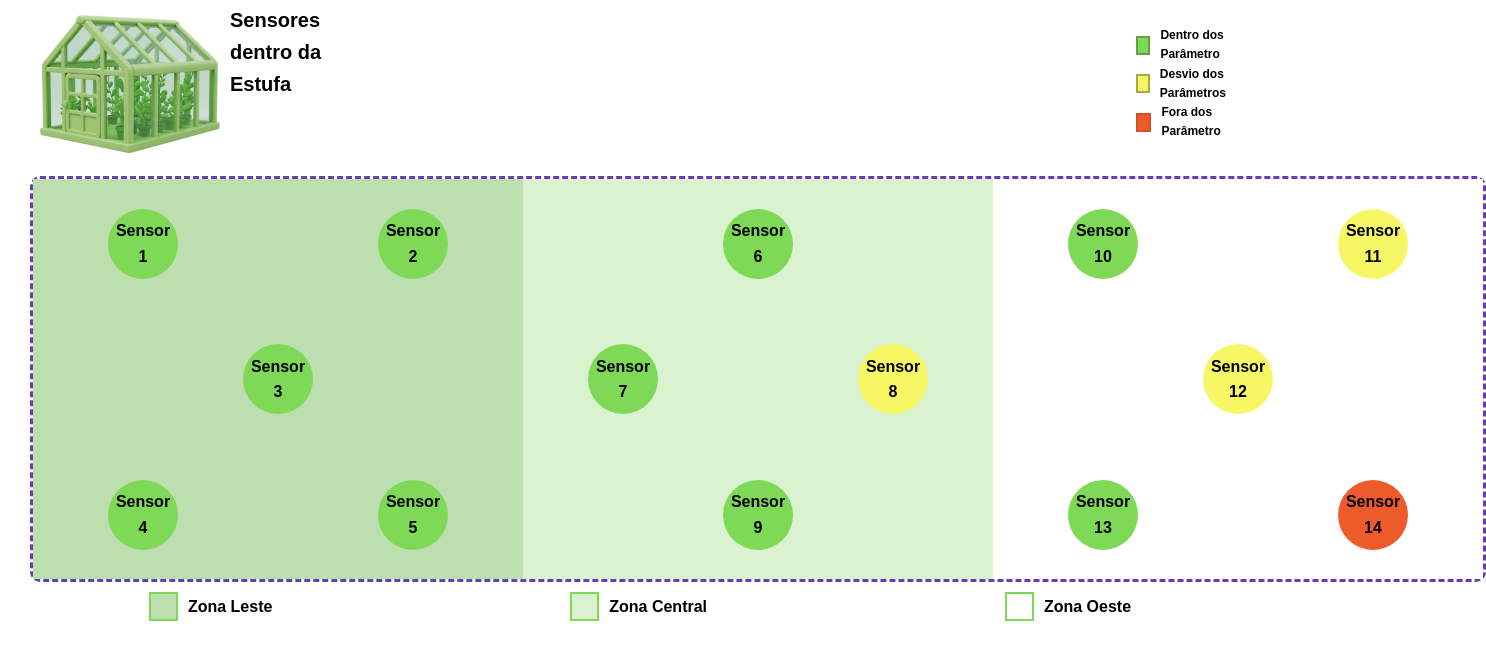
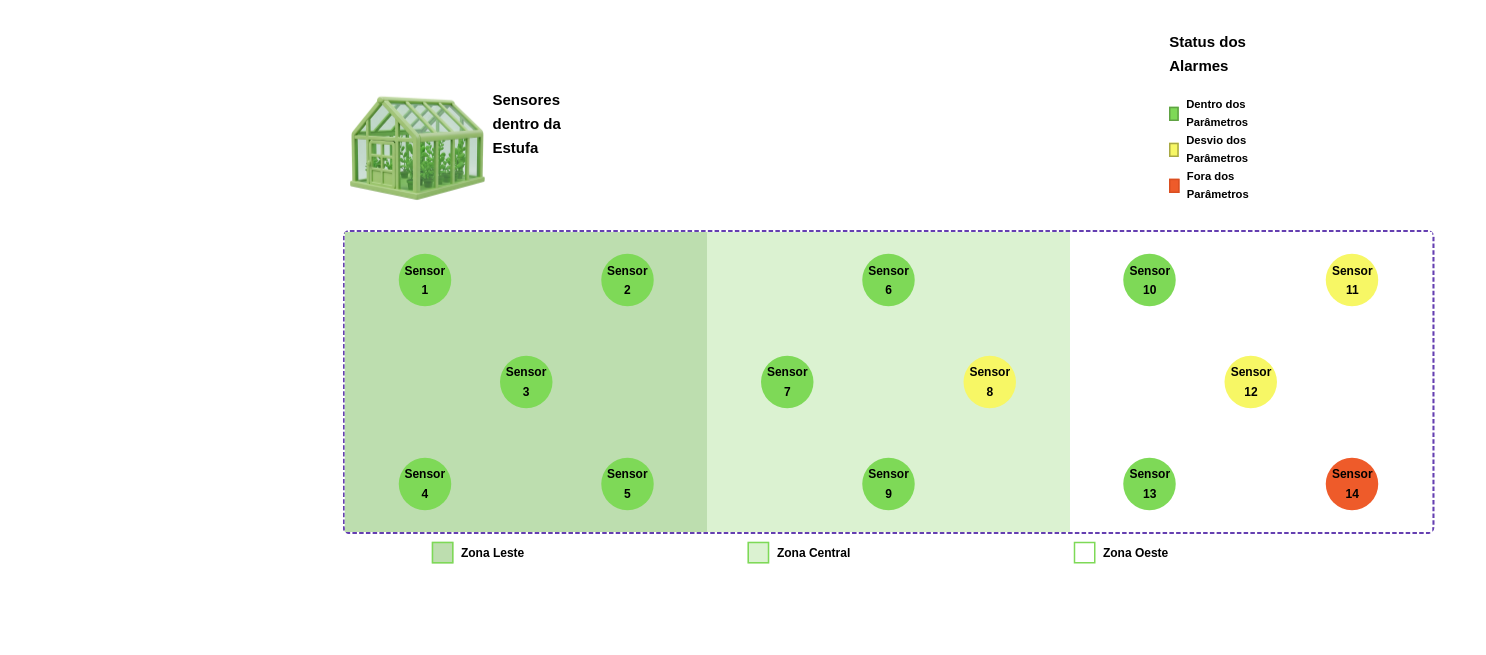
Before and after one commit to Ctrl-V-SPTech/Grupo, a plain HTML site: page Algoritimo/Site Ctrl+V/dashboardsestufa.html in a window 1280 px wide. Shown: the part 157-812 px from the top of the page, 1486 px wide, since content can reach past the window. Drawn offline with Linux system fonts and the light colour scheme; files whose address does not match are found by name.

Commit message:
ajustes dash

```diff
--- a/Algoritimo/Site Ctrl+V/dashboards.css
+++ b/Algoritimo/Site Ctrl+V/dashboards.css
@@ -147,7 +147,7 @@ nav ul a {
   justify-content: center;
   align-items: center;
   width: 100%;
-  gap: 30px; /* espaçamento entre os gráficos */
+  gap: 30px;
   margin-top: 20px;
 }
 
--- a/Algoritimo/Site Ctrl+V/dashboardsestufa.css
+++ b/Algoritimo/Site Ctrl+V/dashboardsestufa.css
@@ -4,7 +4,9 @@ body {
   line-height: 1.6;
   color: #fff;
   background-color: white;
+
 }
+
 
 header {
   color: #fff;
@@ -48,23 +50,6 @@ nav ul a {
   font-size: 20px;
 }
 
-#ContatoH:hover {
-  transform: scale(1.1);
-}
-
-#DashboradsH:hover {
-  transform: scale(1.1);
-}
-
-#SimuladorFinanceiroH:hover {
-  transform: scale(1.1);
-}
-
-#Login:hover {
-  transform: scale(1.1);
-}
-
-
 /* INICIO DA DASH */
 
 .containerpai {
@@ -72,6 +57,8 @@ nav ul a {
     flex-direction:column;
     justify-content: space-between;
     color: black;
+    transform: scale(0.75);
+    transform-origin: right;
 }
 
 .container1 {
@@ -103,11 +90,11 @@ nav ul a {
   flex-direction: column;
   justify-content: space-around;
   align-items: left;
-  font-size: 12px;
+  font-size: 15px;
 }
 
 .container1 .statusTitulo {
-  padding: 0px 0px 0px 0px;
+  padding: 0px;
   display:flex;
   flex-direction: column;
   justify-content: space-around;
@@ -116,52 +103,38 @@ nav ul a {
   font-size: 20px;
 }
 
-.container1 .statusVerde {
+.container1 .statusVerde,
+.container1 .statusAmarelo,
+.container1 .statusVermelho  {
   display: flex;
   flex-direction:row;
   align-items: center;
   gap: 10px;
 }
 
-.container1 .statusAmarelo {
-  display: flex;
-  flex-direction:row;
-  align-items: center;
-  gap: 10px;
-}
-
-.container1 .statusVermelho {
-  display: flex;
-  flex-direction:row;
-  align-items: center;
-  gap: 10px;
+.container1 .identificacaoStatusVerde,
+.container1 .identificacaoStatusAmarelo,
+.container1 .identificacaoStatusVermelho
+{
+  width: 15px;
+  height: 15px;
+  border-style:solid;
+  border-width: 2px;
 }
 
 .container1 .identificacaoStatusVerde {
   background-color: #7ed957;
-  width: 15px;
-  height: 15px;
-  border: #60a244;
-  border-style:solid;
-  border-width: 2px;
+  border-color: #60a244;
 }
 
 .container1 .identificacaoStatusAmarelo {
   background-color:  rgb(247, 247, 101);
-  width: 15px;
-  height: 15px;
-  border: rgb(168, 168, 69);
-  border-style:solid;
-  border-width: 2px;
+  border-color: rgb(168, 168, 69);
 }
 
 .container1 .identificacaoStatusVermelho {
   background-color:  #ee5b2a;
-  width: 15px;
-  height: 15px;
-  border: #da4f21;
-  border-style:solid;
-  border-width: 2px;
+  border-color: #da4f21;
 }
 
 .container2 {
@@ -177,8 +150,9 @@ nav ul a {
   z-index: 1;
 }
 
-.container2 .zonaLeste {
-  background-color: #bddeaf;
+.container2 .zonaLeste,
+.container2 .zonaCentral,
+.container2 .zonaOeste {
   width: 490px;
   height: 400px;
   display: flex;
@@ -186,23 +160,17 @@ nav ul a {
   justify-content: center;
 }
 
+.container2 .zonaLeste {
+  background-color: #bddeaf;
+}
+
 .container2 .zonaCentral {
   background-color: #dbf2d1;
-  width: 470px;
-  height: 400px;
-  display: flex;
-  align-items: center;
-  justify-content: center;
   flex-wrap: wrap;
 }
 
 .container2 .zonaOeste {
   background-color: white;
-  width: 490px;
-  height: 400px;
-  display: flex;
-  align-items: center;
-  justify-content: center;
 }
 
 .container2 .sensoresZonas {
@@ -213,82 +181,58 @@ nav ul a {
   align-items: center;
   justify-items:center;
 }
-.container2 .sensorVerde {
-  background-color: #7ed957;
+
+.container2 .sensorVerde,
+.container2 .sensorAmarelo,
+.container2 .sensorVermelho {
   border-radius: 50%;
   width: 70px;
   height: 70px;
   display: flex;
   justify-content: center;
-  align-content: center;
   align-items: center;
   text-align: center;
 }
 
+.container2 .sensorVerde {
+  background-color: #7ed957;
+}
+
 .container2 .sensorAmarelo {
   background-color: rgb(247, 247, 101);
-  border-radius: 50%;
-  width: 70px;
-  height: 70px;
-  display: flex;
-  justify-content: center;
-  align-content: center;
-  align-items: center;
-  text-align: center;
 }
 
 .container2 .sensorVermelho {
   background-color: #ee5b2a;
+}
+
+.container2 .primeiraLinha1,
+.container2 .segundaLinha1,
+.container2 .segundaLinha2,
+.container2 .terceiraLinha1,
+.container2 .primeiraLinha2,
+.container2 .terceiraLinha2 {
+  display: flex;
+  flex-direction: row;
+  gap: 200px;
+  justify-content: space-around;
+}
+
+.sensorVerde, .sensorAmarelo, .sensorVermelho {
+  display: flex;
+  justify-content: center;
+  align-items: center;
+  text-align: center;
   border-radius: 50%;
   width: 70px;
   height: 70px;
-  display: flex;
-  justify-content: center;
-  align-content: center;
-  align-items: center;
-  text-align: center;
+  text-decoration: none;
+  color: black;
 }
 
-.container2 .primeiraLinha1 {
-  display: flex;
-  gap: 200px;
-  flex-direction: row;
-  justify-content: space-between;
-
+.sensorVerde:hover, .sensorAmarelo:hover, .sensorVermelho:hover {
+  outline: 2px solid #653fb1;
 }
-
-.container2 .segundaLinha1 {
-  display: flex;
-  flex-direction: row;
-  justify-content: center;
-}
-
-.container2 .terceiraLinha1 {
-  display: flex;
-  flex-direction: row;
-  justify-content: space-around;
-  gap: 200px;
-}
-
-.container2 .primeiraLinha2 {
-  display: flex;
-  flex-direction: row;
-  justify-content: space-around;
-}
-
-.container2 .segundaLinha2 {
-  display: flex;
-  flex-direction: row;
-  justify-content: center;
-  gap: 200px;
-}
-
-.container2 .terceiraLinha2 {
-  display: flex;
-  flex-direction: row;
-  justify-content: space-around;
-}
-
 
 .container3 {
   padding: 30px 0px 30 0px;
@@ -298,29 +242,16 @@ nav ul a {
   align-items: center;
 }
 
-.container3 .zonaLeste {
+.container3 .zonaLeste, .zonaCentral, .zonaOeste {
   display: flex;
   flex-direction:row;
   align-items: center;
   gap: 10px;
 }
 
-.container3 .zonaCentral {
-  display: flex;
-  flex-direction:row;
-  align-items: center;
-  gap: 10px;
-}
-
-.container3 .zonaOeste {
-  display: flex;
-  flex-direction:row;
-  align-items: center;
-  gap: 10px;
-}
-
-.container3 .identificacaoZonaLeste {
-  background-color: #bddeaf;
+.container3 .identificacaoZonaLeste,
+.container3 .identificacaoZonaCentral,
+.container3 .identificacaoZonaOeste {
   width: 25px;
   height: 25px;
   border: #7ed957;
@@ -328,20 +259,31 @@ nav ul a {
   border-width: 2px;
 }
 
+.container3 .identificacaoZonaLeste {
+  background-color: #bddeaf;
+}
+
 .container3 .identificacaoZonaCentral {
   background-color:  #dbf2d1;
-  width: 25px;
-  height: 25px;
-  border: #7ed957;
-  border-style:solid;
-  border-width: 2px;
 }
 
 .container3 .identificacaoZonaOeste {
   background-color:  white;
-  width: 25px;
-  height: 25px;
-  border: #7ed957;
-  border-style:solid;
-  border-width: 2px;
 }
+
+#um:hover,
+#dois:hover,
+#tres:hover,
+#quatro:hover,
+#cinco:hover,
+#seis:hover,
+#sete:hover,
+#oito:hover,
+#nove:hover,
+#dez:hover,
+#onze:hover,
+#doze:hover,
+#treze:hover,
+#quatorze:hover {
+     outline: 2px solid #653fb1;
+}
--- a/Algoritimo/Site Ctrl+V/dashboardsestufa.html
+++ b/Algoritimo/Site Ctrl+V/dashboardsestufa.html
@@ -10,28 +10,25 @@
 <body>
   <header>
     <div class="logo">
-      <a href="index.html"><img src="imagens_uvas/1.png" class="logo-header" /></a>
+      <img src="imagens_uvas/1.png" class="logo-header" /></a>
     </div>
     <nav>
       <ul>
-        <a href="cadastro.html" id="ContatoH">Quero ser cliente</a>
-        <a href="dashboards.html" id="DashboardsH">Dashboards</a>
-        <a href="simulador.html" id="SimuladorFinanceiroH">Simulador Financeiro</a>
-        <a href="login.html" class="login-btn" id="Login">Login</a>
+        <a href="" id="Login">willywonka</a>
       </ul>
     </nav>
   </header>
 
   <div class="containerpai">
     <div class="container1">
-      <img src="C:\Users\SPTech\Grupo\Algoritimo\Site Ctrl+V\imagens_uvas\estufa.png" class ="img-estufa">
+      <img src="imagens_uvas/estufa.png" class ="img-estufa">
       <div class="titulo">Sensores dentro da Estufa</div>
       <div class ="status">
         <div class="statusTitulo">Status dos Alarmes</div>
         <br/>
         <div class="statusVerde">
         <div class = "identificacaoStatusVerde"></div>
-        <div><b>Dentro dos Parâmetro</b></div>
+        <div><b>Dentro dos Parâmetros</b></div>
         </div>
         <div class="statusAmarelo">
         <div class = "identificacaoStatusAmarelo"></div>
@@ -39,67 +36,68 @@
         </div>
         <div class="statusVermelho">
         <div class = "identificacaoStatusVermelho"></div>
-        <div><b>Fora dos Parâmetro</b></div>
+        <div><b>Fora dos Parâmetros</b></div>
         </div>
       </div>
     </div>
 
     <div class ="container2">
+  <!-- ZONA LESTE -->
       <div class="zonaLeste">
         <div class="sensoresZonas">
       <div class="primeiraLinha1">
-          <div class="sensorVerde"><b>Sensor<br/>1</b></div>
-          <div class="sensorVerde"><b>Sensor<br/>2</b></div>
+        <a href="dashindividual.html" class="sensorVerde" id="um"><b>Sensor<br>1</b></a>
+        <a href="dashindividual.html" class="sensorVerde" id="dois"><b>Sensor<br>2</b></a>
       </div>
       <br/>
       <div class="segundaLinha1">
-          <div class="sensorVerde"><b>Sensor<br/>3</b></div>
+        <a href="dashindividual.html" class="sensorVerde" id="tres"><b>Sensor<br>3</b></a>
       </div>
       <br/>
       <div class="terceiraLinha1">
-          <div class="sensorVerde"><b>Sensor<br/>4</b></div>
-          <div class="sensorVerde"><b>Sensor<br/>5</b></div>
+        <a href="dashindividual.html" class="sensorVerde" id="quatro"><b>Sensor<br>4</b></a>
+        <a href="dashindividual.html" class="sensorVerde" id="cinco"><b>Sensor<br>5</b></a>
       </div>
     </div>
   </div>
 
+  <!-- ZONA CENTRAL -->
   <div class="zonaCentral">
     <div class="sensoresZonas">
       <div class="primeiraLinha2">
-          <div class="sensorVerde"><b>Sensor<br/>6</b></div>
+        <a href="dashindividual.html" class="sensorVerde" id="seis"><b>Sensor<br>6</b></a>
       </div>
       <br/>
       <div class="segundaLinha2">
-          <div class="sensorVerde"><b>Sensor<br/>7</b></div>
-          <div class="sensorAmarelo"><b>Sensor<br/>8</b></div>
+        <a href="dashindividual.html" class="sensorVerde" id="sete"><b>Sensor<br>7</b></a>
+        <a href="dashindividual.html" class="sensorAmarelo" id="oito"><b>Sensor<br>8</b></a>
       </div>
       <br/>
-          <div class = "terceiraLinha2">
-          <div class="sensorVerde"><b>Sensor<br/>9</b></div>
+      <div class="terceiraLinha2">
+        <a href="dashindividual.html" class="sensorVerde" id="nove"><b>Sensor<br>9</b></a>
       </div>
     </div>
   </div>
 
+  <!-- ZONA OESTE -->
   <div class="zonaOeste">
     <div class="sensoresZonas">
       <div class="primeiraLinha1">
-          <div class="sensorVerde"><b>Sensor<br/>10</b></div>
-          <div class="sensorAmarelo"><b>Sensor<br/>11</b></div>
+        <a href="dashindividual.html" class="sensorVerde" id="dez"><b>Sensor<br>10</b></a>
+        <a href="dashindividual.html" class="sensorAmarelo" id="onze"><b>Sensor<br>11</b></a>
       </div>
       <br/>
       <div class="segundaLinha1">
-          <div class="sensorAmarelo"><b>Sensor<br/>12</b></div>
+        <a href="dashindividual.html" class="sensorAmarelo" id="doze"><b>Sensor<br>12</b></a>
       </div>
       <br/>
       <div class="terceiraLinha1">
-          <div class="sensorVerde"><b>Sensor<br/>13</b></div>
-          <div class="sensorVermelho"><b>Sensor<br/>14</b></div>
+        <a href="dashindividual.html" class="sensorVerde" id="treze"><b>Sensor<br>13</b></a>
+        <a href="dashindividual.html" class="sensorVermelho" id="quatorze"><b>Sensor<br>14</b></a>
       </div>
     </div>
   </div>
 </div>
-
-
     <div class ="container3">
       <div class ="zonaLeste">
         <div class = "identificacaoZonaLeste"></div>
```
Also changed, not shown: Algoritimo/Site Ctrl+V/cadastro.html (+0 -1 lines), Algoritimo/Site Ctrl+V/dashboards.html (+0 -1 lines), Algoritimo/Site Ctrl+V/dashindividual.html (+1 -4 lines), Algoritimo/Site Ctrl+V/index.html (+0 -1 lines), Algoritimo/Site Ctrl+V/login.html (+1 -2 lines). Lines whose indentation alone changed are shown as unchanged.
